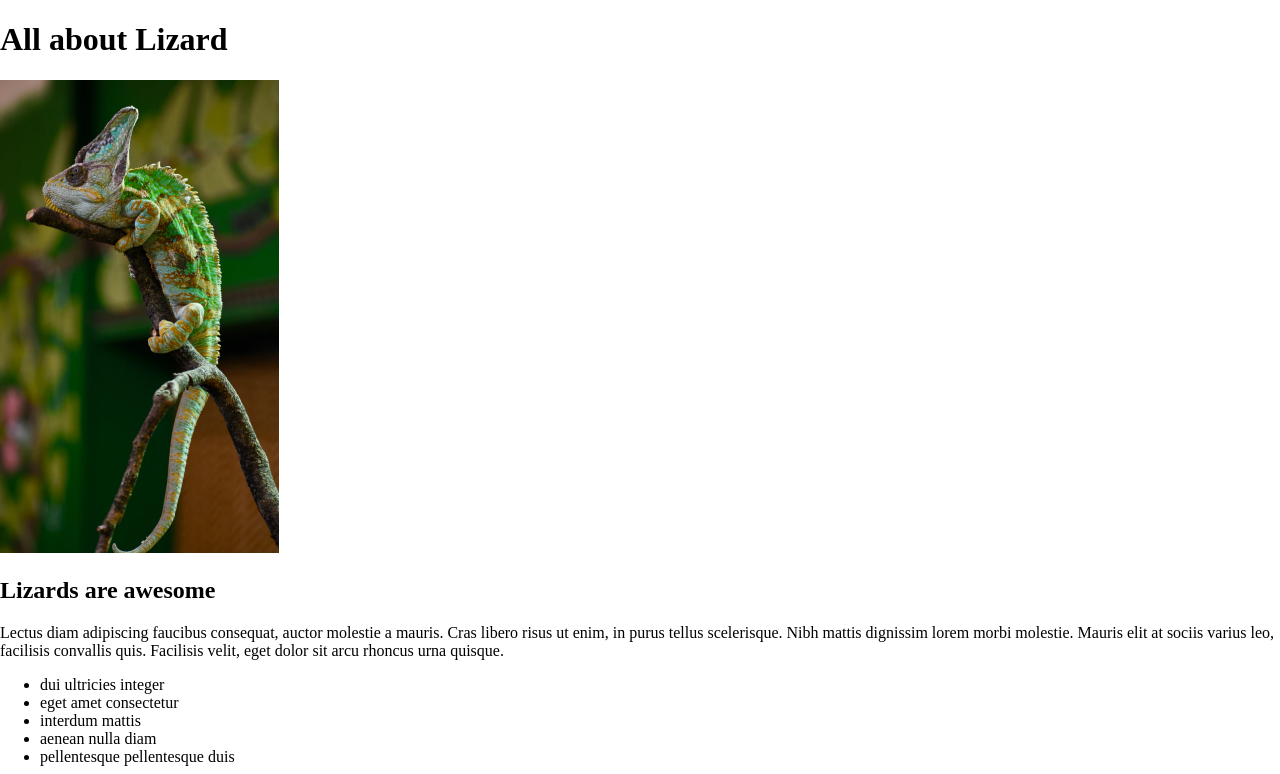
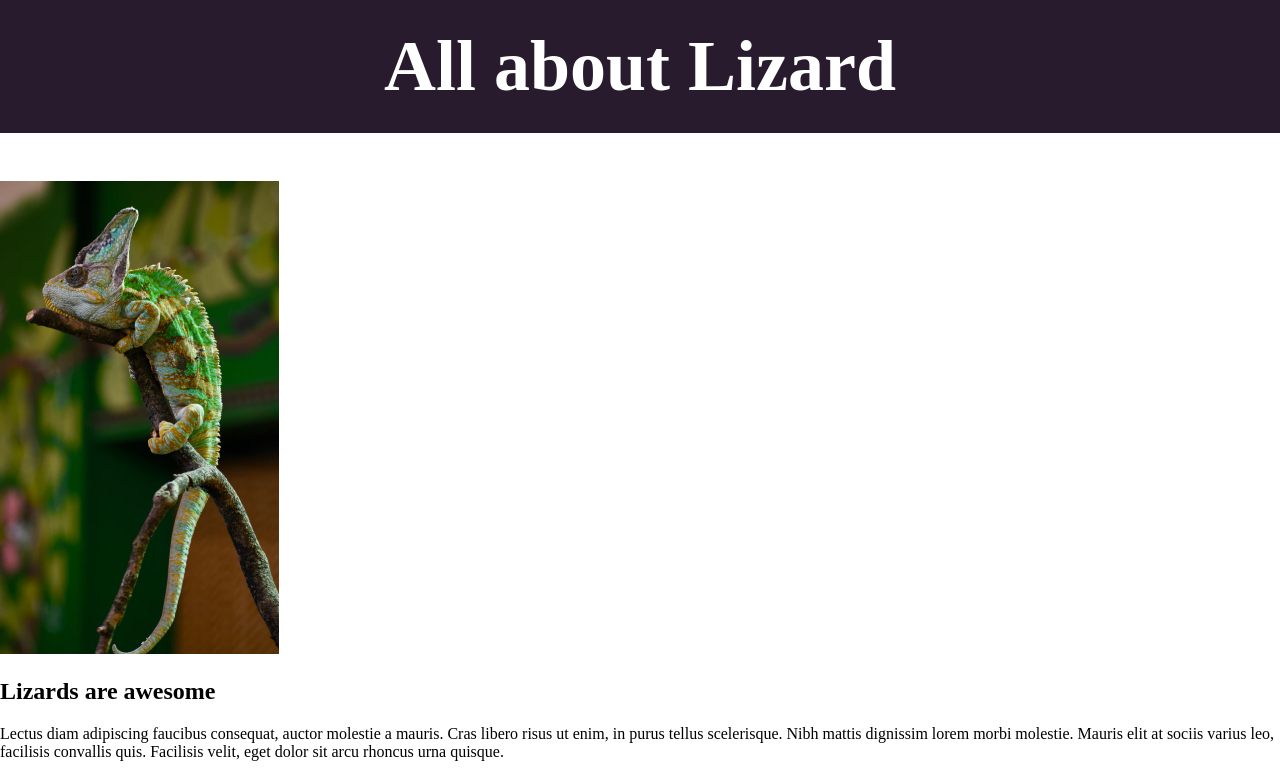
Before and after one commit to zichengshan/All-about-Lizard-Web, a plain HTML site: page index.html in a window 1280 px wide. Shown: the top 774 px of the page. Drawn offline with Linux system fonts and the light colour scheme.

Commit message:
#Solution1: styling the title
the tile should touch the top of the page

```diff
--- a/css/index.css
+++ b/css/index.css
@@ -1,7 +1,16 @@
 * {
-
+    box-sizing: border-box;
 }
 
 body {
-    margin: 0;
+    margin: 0px;
 }
+
+h1 {
+    background: #281B2D;
+    color: #fff;
+    text-align: center;
+    font-size: 72px;
+    margin-top: 0;
+    padding: 25px 0;
+}
```
